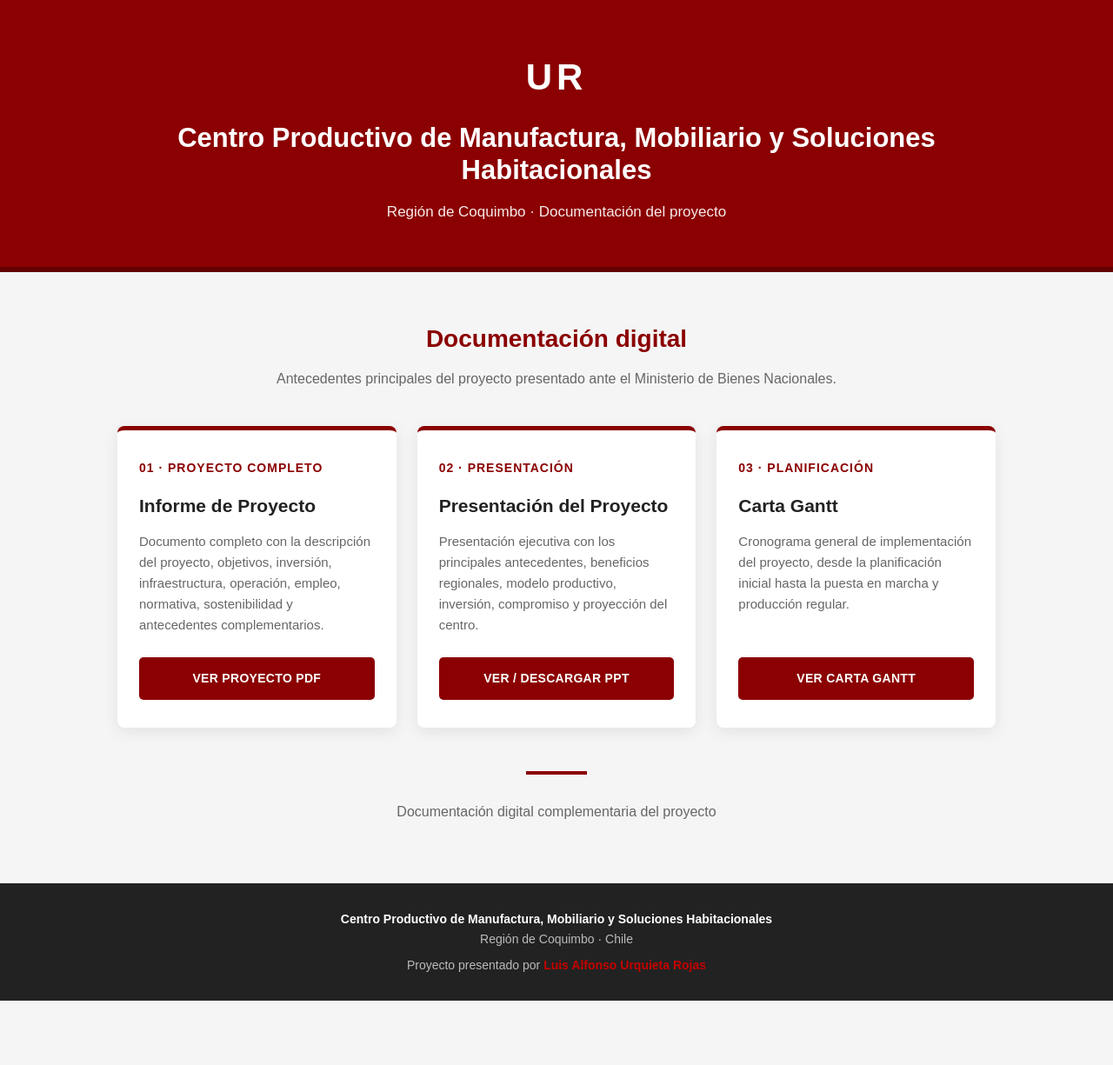
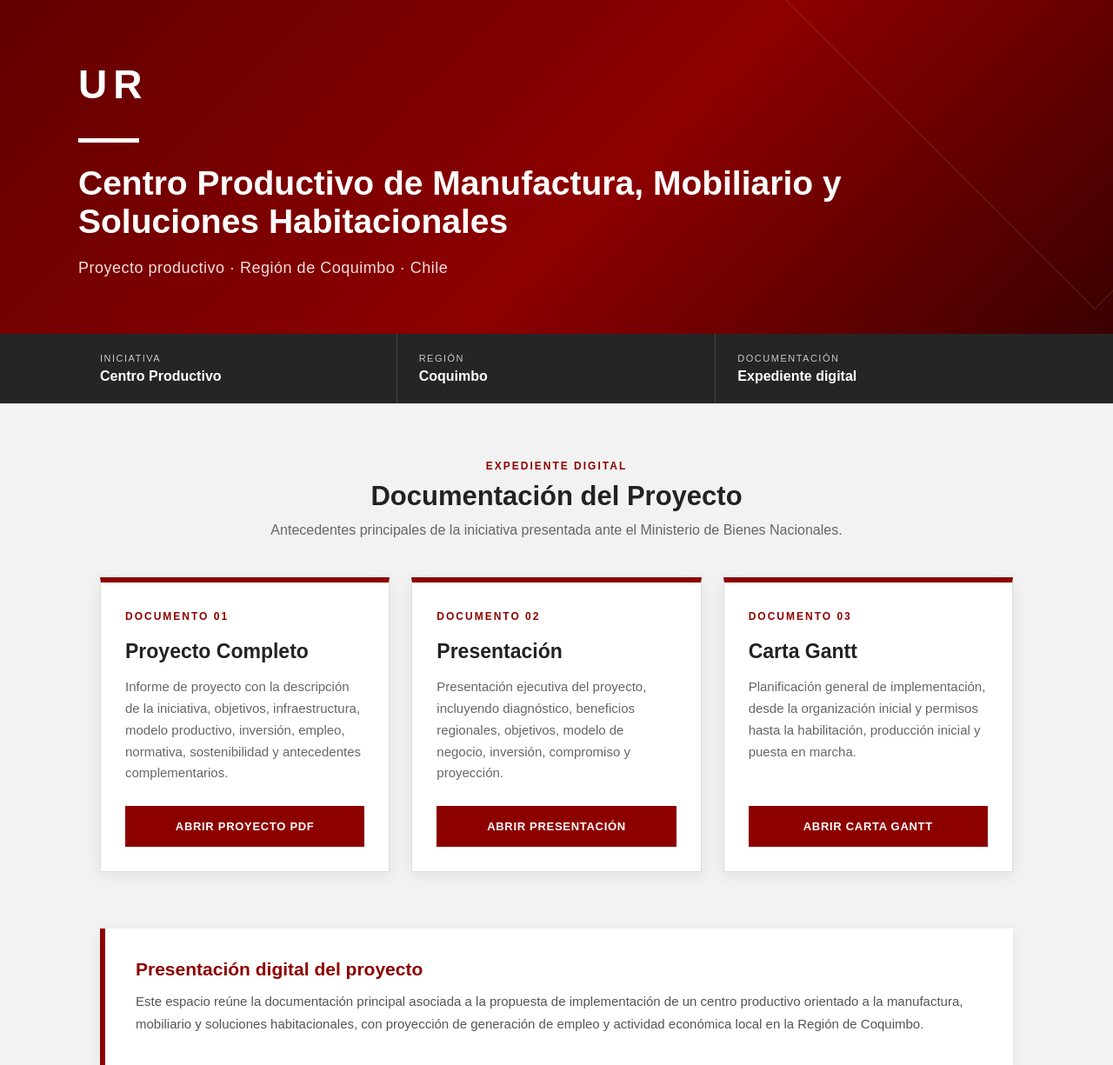
Before and after one commit to luisurquietarojas-web/proyecto-centro-productivo, a plain HTML site: page index.html in a window 1280 px wide. Shown: the top 1225 px of the page at 87% size. Before the commit the page ends 1151 px from the top, so only its background shows below. Drawn offline with Linux system fonts and the light colour scheme.

Commit message:
Update index.html

```diff
--- a/index.html
+++ b/index.html
@@ -4,285 +4,488 @@
   <meta charset="UTF-8">
   <meta name="viewport" content="width=device-width, initial-scale=1.0">
 
-  <title>Centro Productivo de Manufactura | Región de Coquimbo</title>
+  <title>Centro Productivo | Región de Coquimbo</title>
 
   <style>
     * {
-      box-sizing: border-box;
       margin: 0;
       padding: 0;
+      box-sizing: border-box;
     }
 
     body {
       font-family: Arial, Helvetica, sans-serif;
-      background: #f5f5f5;
+      background: #f2f2f2;
       color: #222;
-      line-height: 1.6;
     }
 
-    /* CABECERA */
-    header {
-      background: #8b0000;
+    /* =========================
+       PORTADA
+    ========================= */
+
+    .hero {
+      background:
+        linear-gradient(135deg, #620000 0%, #8d0000 55%, #3b0000 100%);
       color: white;
-      padding: 55px 20px 50px;
-      text-align: center;
-      border-bottom: 6px solid #650000;
+      padding: 70px 25px 65px;
+      position: relative;
+      overflow: hidden;
     }
 
-    .ur {
-      font-size: 42px;
-      font-weight: 900;
-      letter-spacing: 5px;
-      margin-bottom: 18px;
+    .hero::after {
+      content: "";
+      position: absolute;
+      width: 500px;
+      height: 500px;
+      border: 1px solid rgba(255,255,255,0.12);
+      transform: rotate(45deg);
+      right: -230px;
+      top: -250px;
     }
 
-    header h1 {
+    .hero-content {
+      max-width: 1100px;
+      margin: auto;
+      position: relative;
+      z-index: 2;
+    }
+
+    .brand {
+      font-size: 46px;
+      font-weight: 900;
+      letter-spacing: 7px;
+      margin-bottom: 35px;
+    }
+
+    .brand-line {
+      width: 70px;
+      height: 5px;
+      background: white;
+      margin-bottom: 25px;
+    }
+
+    .hero h1 {
       max-width: 950px;
-      margin: auto;
-      font-size: 31px;
-      line-height: 1.2;
+      font-size: 39px;
+      line-height: 1.12;
       font-weight: 700;
     }
 
-    header p {
-      margin-top: 15px;
-      font-size: 17px;
-      opacity: 0.92;
+    .hero-subtitle {
+      margin-top: 22px;
+      font-size: 18px;
+      color: #f0dede;
+      letter-spacing: 0.5px;
     }
 
-    /* CONTENIDO */
-    main {
-      max-width: 1050px;
-      margin: 0 auto;
-      padding: 55px 20px 70px;
+    /* =========================
+       INFORMACIÓN DEL PROYECTO
+    ========================= */
+
+    .project-bar {
+      background: #252525;
+      color: white;
     }
 
-    .intro {
-      text-align: center;
-      margin-bottom: 42px;
+    .project-bar-content {
+      max-width: 1100px;
+      margin: auto;
+      display: grid;
+      grid-template-columns: repeat(3, 1fr);
     }
 
-    .intro h2 {
-      color: #8b0000;
-      font-size: 28px;
+    .project-item {
+      padding: 22px 25px;
+      border-right: 1px solid #444;
+    }
+
+    .project-item:last-child {
+      border-right: none;
+    }
+
+    .project-label {
+      font-size: 11px;
+      color: #c9c9c9;
+      letter-spacing: 1.5px;
+      text-transform: uppercase;
+      margin-bottom: 6px;
+    }
+
+    .project-value {
+      font-size: 16px;
+      font-weight: bold;
+    }
+
+    /* =========================
+       CONTENIDO
+    ========================= */
+
+    main {
+      max-width: 1100px;
+      margin: auto;
+      padding: 65px 25px 80px;
+    }
+
+    .section-title {
+      text-align: center;
+      margin-bottom: 45px;
+    }
+
+    .section-title .small {
+      color: #8d0000;
+      font-size: 12px;
+      font-weight: bold;
+      letter-spacing: 2px;
+      text-transform: uppercase;
       margin-bottom: 10px;
     }
 
-    .intro p {
+    .section-title h2 {
+      font-size: 31px;
+      color: #222;
+    }
+
+    .section-title p {
+      margin-top: 12px;
       color: #666;
       font-size: 16px;
     }
 
-    /* DOCUMENTOS */
+    /* =========================
+       DOCUMENTOS
+    ========================= */
+
     .documents {
       display: grid;
       grid-template-columns: repeat(3, 1fr);
-      gap: 24px;
+      gap: 25px;
     }
 
     .card {
       background: white;
-      border-radius: 8px;
-      padding: 32px 25px;
-      border-top: 5px solid #8b0000;
-      box-shadow: 0 5px 18px rgba(0,0,0,0.08);
+      border: 1px solid #ddd;
+      border-top: 6px solid #8d0000;
+      padding: 32px 28px 28px;
+      min-height: 330px;
       display: flex;
       flex-direction: column;
-      min-height: 280px;
-      transition: transform 0.2s ease, box-shadow 0.2s ease;
+      box-shadow: 0 5px 18px rgba(0,0,0,0.07);
+      transition: all 0.2s ease;
     }
 
     .card:hover {
-      transform: translateY(-4px);
-      box-shadow: 0 9px 25px rgba(0,0,0,0.13);
+      transform: translateY(-5px);
+      box-shadow: 0 12px 28px rgba(0,0,0,0.12);
     }
 
-    .number {
-      color: #8b0000;
-      font-size: 14px;
+    .card-number {
+      color: #8d0000;
+      font-size: 12px;
       font-weight: bold;
-      letter-spacing: 1px;
-      margin-bottom: 15px;
+      letter-spacing: 2px;
+      margin-bottom: 20px;
     }
 
     .card h3 {
-      font-size: 21px;
+      font-size: 23px;
+      margin-bottom: 15px;
       color: #222;
-      margin-bottom: 13px;
     }
 
     .card p {
       color: #666;
       font-size: 15px;
+      line-height: 1.65;
       flex-grow: 1;
     }
 
-    /* BOTÓN */
-    .button {
+    .card-button {
       display: block;
       margin-top: 25px;
-      background: #8b0000;
+      padding: 14px;
+      text-align: center;
+      text-decoration: none;
+      background: #8d0000;
       color: white;
-      text-decoration: none;
-      text-align: center;
-      padding: 13px 16px;
-      border-radius: 5px;
+      font-size: 13px;
       font-weight: bold;
-      font-size: 14px;
-      letter-spacing: 0.3px;
-      transition: background 0.2s ease;
+      letter-spacing: 0.7px;
+      border: 2px solid #8d0000;
+      transition: all 0.2s ease;
     }
 
-    .button:hover {
-      background: #650000;
+    .card-button:hover {
+      background: white;
+      color: #8d0000;
     }
 
-    /* SEPARADOR */
-    .line {
-      width: 70px;
-      height: 4px;
-      background: #8b0000;
-      margin: 50px auto 30px;
+    /* =========================
+       BLOQUE INSTITUCIONAL
+    ========================= */
+
+    .institutional {
+      margin-top: 65px;
+      background: white;
+      border-left: 6px solid #8d0000;
+      padding: 35px;
+      box-shadow: 0 4px 15px rgba(0,0,0,0.06);
     }
 
-    /* PIE */
-    footer {
-      background: #222;
-      color: #bbb;
-      text-align: center;
-      padding: 30px 20px;
-      font-size: 14px;
+    .institutional h3 {
+      color: #8d0000;
+      font-size: 21px;
+      margin-bottom: 12px;
     }
 
-    footer strong {
-      color: white;
+    .institutional p {
+      color: #555;
+      line-height: 1.7;
+      font-size: 15px;
     }
 
-    footer .red {
-      color: #c40000;
+    /* =========================
+       PIE
+    ========================= */
+
+    footer {
+      background: #1f1f1f;
+      color: #aaa;
+      text-align: center;
+      padding: 38px 20px;
+    }
+
+    footer .footer-title {
+      color: white;
+      font-size: 16px;
+      font-weight: bold;
+      margin-bottom: 8px;
+    }
+
+    footer .footer-red {
+      color: #b40000;
       font-weight: bold;
     }
 
-    /* RESPONSIVE */
+    footer p {
+      font-size: 13px;
+      margin-top: 5px;
+    }
+
+    /* =========================
+       MÓVIL
+    ========================= */
+
     @media (max-width: 800px) {
+
+      .hero {
+        padding: 50px 22px;
+      }
+
+      .brand {
+        font-size: 38px;
+      }
+
+      .hero h1 {
+        font-size: 29px;
+      }
+
+      .project-bar-content {
+        grid-template-columns: 1fr;
+      }
+
+      .project-item {
+        border-right: none;
+        border-bottom: 1px solid #444;
+      }
+
       .documents {
         grid-template-columns: 1fr;
       }
 
-      header h1 {
-        font-size: 25px;
+      main {
+        padding: 50px 20px;
       }
 
-      .ur {
-        font-size: 35px;
-      }
-
-      main {
-        padding-top: 40px;
-      }
     }
   </style>
 </head>
 
 <body>
 
-  <header>
-    <div class="ur">UR</div>
+  <!-- PORTADA -->
 
-    <h1>
-      Centro Productivo de Manufactura, Mobiliario y Soluciones Habitacionales
-    </h1>
+  <header class="hero">
 
-    <p>
-      Región de Coquimbo · Documentación del proyecto
-    </p>
+    <div class="hero-content">
+
+      <div class="brand">UR</div>
+
+      <div class="brand-line"></div>
+
+      <h1>
+        Centro Productivo de Manufactura,
+        Mobiliario y Soluciones Habitacionales
+      </h1>
+
+      <p class="hero-subtitle">
+        Proyecto productivo · Región de Coquimbo · Chile
+      </p>
+
+    </div>
+
   </header>
 
 
+  <!-- DATOS DEL PROYECTO -->
+
+  <section class="project-bar">
+
+    <div class="project-bar-content">
+
+      <div class="project-item">
+        <div class="project-label">
+          Iniciativa
+        </div>
+
+        <div class="project-value">
+          Centro Productivo
+        </div>
+      </div>
+
+
+      <div class="project-item">
+        <div class="project-label">
+          Región
+        </div>
+
+        <div class="project-value">
+          Coquimbo
+        </div>
+      </div>
+
+
+      <div class="project-item">
+        <div class="project-label">
+          Documentación
+        </div>
+
+        <div class="project-value">
+          Expediente digital
+        </div>
+      </div>
+
+    </div>
+
+  </section>
+
+
+  <!-- CONTENIDO -->
+
   <main>
 
-    <section class="intro">
-      <h2>Documentación digital</h2>
+    <section class="section-title">
+
+      <div class="small">
+        Expediente digital
+      </div>
+
+      <h2>
+        Documentación del Proyecto
+      </h2>
 
       <p>
-        Antecedentes principales del proyecto presentado ante el Ministerio
-        de Bienes Nacionales.
+        Antecedentes principales de la iniciativa presentada
+        ante el Ministerio de Bienes Nacionales.
       </p>
+
     </section>
 
 
+    <!-- DOCUMENTOS -->
+
     <section class="documents">
 
-      <!-- PROYECTO PDF -->
+
+      <!-- DOCUMENTO 1 -->
+
       <article class="card">
 
-        <div class="number">01 · PROYECTO COMPLETO</div>
+        <div class="card-number">
+          DOCUMENTO 01
+        </div>
 
         <h3>
-          Informe de Proyecto
+          Proyecto Completo
         </h3>
 
         <p>
-          Documento completo con la descripción del proyecto, objetivos,
-          inversión, infraestructura, operación, empleo, normativa,
-          sostenibilidad y antecedentes complementarios.
+          Informe de proyecto con la descripción de la iniciativa,
+          objetivos, infraestructura, modelo productivo, inversión,
+          empleo, normativa, sostenibilidad y antecedentes
+          complementarios.
         </p>
 
         <a
-          class="button"
+          class="card-button"
           href="proyecto%20de%20Inversi%C3%B3n%20Centro%20Productivo%20de%20Manufactura%2C%20Mobiliario%20y%20Soluciones%20Habitacionales.pdf"
           target="_blank">
-          VER PROYECTO PDF
+          ABRIR PROYECTO PDF
         </a>
 
       </article>
 
 
-      <!-- PPT -->
+      <!-- DOCUMENTO 2 -->
+
       <article class="card">
 
-        <div class="number">02 · PRESENTACIÓN</div>
+        <div class="card-number">
+          DOCUMENTO 02
+        </div>
 
         <h3>
-          Presentación del Proyecto
+          Presentación
         </h3>
 
         <p>
-          Presentación ejecutiva con los principales antecedentes,
-          beneficios regionales, modelo productivo, inversión,
-          compromiso y proyección del centro.
+          Presentación ejecutiva del proyecto, incluyendo
+          diagnóstico, beneficios regionales, objetivos,
+          modelo de negocio, inversión, compromiso y proyección.
         </p>
 
         <a
-          class="button"
+          class="card-button"
           href="Centro%20Productivo%20de%20Manufactura%2C%20Mobiliario%20y%20Soluciones%20Habitacionales.pptx"
           target="_blank">
-          VER / DESCARGAR PPT
+          ABRIR PRESENTACIÓN
         </a>
 
       </article>
 
 
-      <!-- GANTT -->
+      <!-- DOCUMENTO 3 -->
+
       <article class="card">
 
-        <div class="number">03 · PLANIFICACIÓN</div>
+        <div class="card-number">
+          DOCUMENTO 03
+        </div>
 
         <h3>
           Carta Gantt
         </h3>
 
         <p>
-          Cronograma general de implementación del proyecto,
-          desde la planificación inicial hasta la puesta en marcha
-          y producción regular.
+          Planificación general de implementación, desde la
+          organización inicial y permisos hasta la habilitación,
+          producción inicial y puesta en marcha.
         </p>
 
         <a
-          class="button"
+          class="card-button"
           href="carta%20gantt%20Centro%20Productivo%20de%20Manufactura%2C%20Mobiliario%20y%20Soluciones%20Habitacionales.pdf"
           target="_blank">
-          VER CARTA GANTT
+          ABRIR CARTA GANTT
         </a>
 
       </article>
@@ -290,30 +493,45 @@
     </section>
 
 
-    <div class="line"></div>
+    <!-- BLOQUE FINAL -->
 
-    <section class="intro" style="margin-bottom: 0;">
+    <section class="institutional">
+
+      <h3>
+        Presentación digital del proyecto
+      </h3>
+
       <p>
-        Documentación digital complementaria del proyecto
+        Este espacio reúne la documentación principal asociada
+        a la propuesta de implementación de un centro productivo
+        orientado a la manufactura, mobiliario y soluciones
+        habitacionales, con proyección de generación de empleo
+        y actividad económica local en la Región de Coquimbo.
       </p>
+
     </section>
 
   </main>
 
 
+  <!-- PIE -->
+
   <footer>
 
-    <p>
-      <strong>Centro Productivo de Manufactura, Mobiliario y Soluciones Habitacionales</strong>
-    </p>
+    <div class="footer-title">
+      Centro Productivo de Manufactura,
+      Mobiliario y Soluciones Habitacionales
+    </div>
 
     <p>
       Región de Coquimbo · Chile
     </p>
 
-    <p style="margin-top: 8px;">
+    <p>
       Proyecto presentado por
-      <span class="red">Luis Alfonso Urquieta Rojas</span>
+      <span class="footer-red">
+        Luis Alfonso Urquieta Rojas
+      </span>
     </p>
 
   </footer>
```
